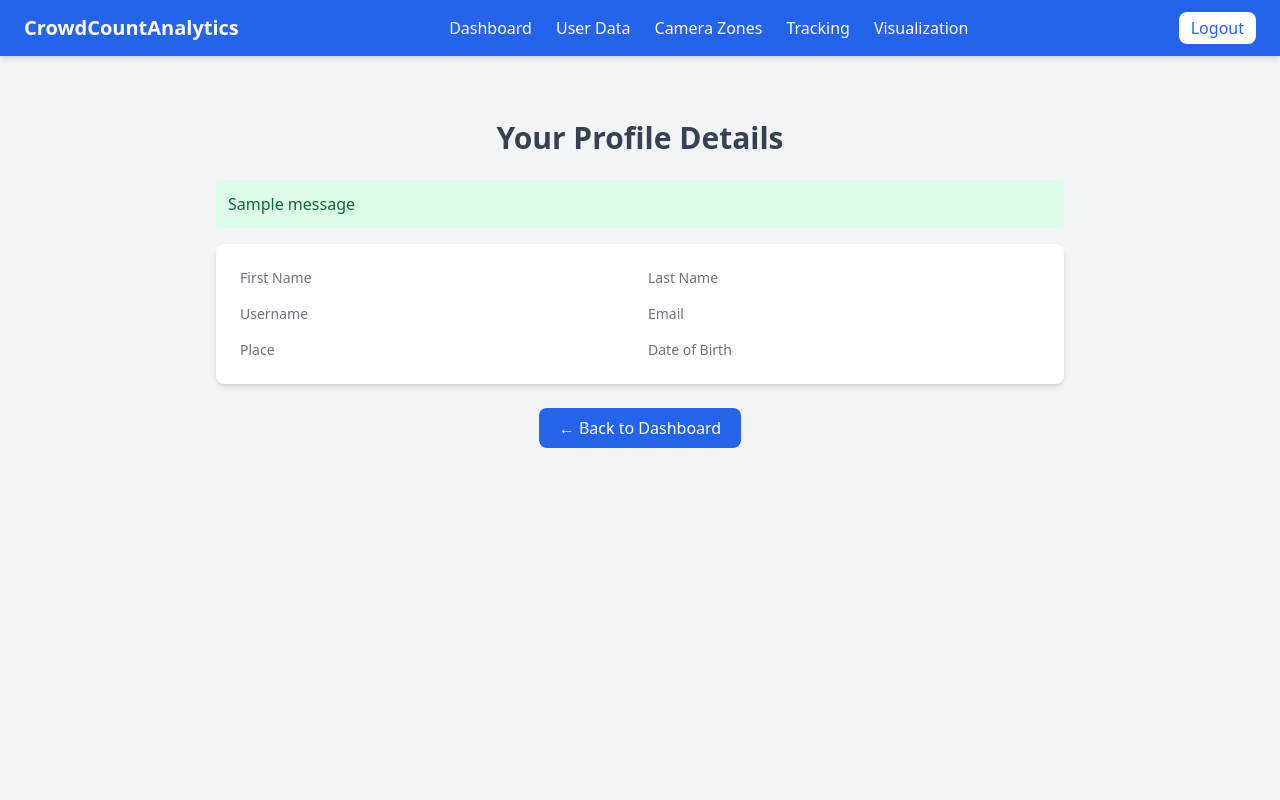
After one commit to kumaraswamy324/crowdcountanalytics, a Flask app: template templates/userdata.html in a window 1280 px wide. The commit adds this page. Run offline with Flask 3, Linux system fonts and the light colour scheme; the template is opened without the code that fills it, so the values that code supplies are empty; one stand-in notice (Sample message) is shown; some libraries are stand-ins or nearby versions.

Commit message:
Milestone 4

```diff
--- a/app.py
+++ b/app.py
@@ -1,8 +1,8 @@
 # app.py
 from flask import Flask, render_template, request
-from routes.auth import auth_bp
+from routes.auth import auth_bp, token_required
 from routes.zones import zones_bp
-from routes.tracking import tracking_bp   # <-- new tracking blueprint
+from routes.tracking import tracking_bp
 
 import os
 from werkzeug.utils import secure_filename
@@ -25,16 +25,19 @@ def landing():
     return render_template("landing.html")
 
 @app.route("/zones")
-def zones():
+@token_required
+def zones(current_user):
     tab = request.args.get("tab", "draw")  # default = draw
     return render_template("zones.html", tab=tab)
 
 @app.route("/zone_counts")
-def zone_counts():
+@token_required
+def zone_counts(current_user):
     return render_template("zone_counts.html")
 
 @app.route("/tracking_page")
-def tracking_page():
+@token_required
+def tracking_page(current_user):
     """
     Page for live tracking results
     """
--- a/routes/auth.py
+++ b/routes/auth.py
@@ -1,24 +1,60 @@
-
-from flask import Blueprint, render_template, request, redirect, url_for, flash
+from flask import Blueprint, render_template, request, redirect, url_for, flash, make_response
 from werkzeug.security import generate_password_hash, check_password_hash
 from db import get_db_connection
+import jwt
+import datetime
+from functools import wraps
 
-# Blueprint for authentication
 auth_bp = Blueprint("auth", __name__)
+SECRET_KEY = "your_jwt_secret_here"  # change this to a secure, random key
+
+
+# ---------------- JWT Token Decorator ----------------
+def token_required(f):
+    @wraps(f)
+    def decorated(*args, **kwargs):
+        token = request.cookies.get("token")
+        if not token:
+            flash("Please login first.", "error")
+            return redirect(url_for("auth.login"))
+
+        try:
+            data = jwt.decode(token, SECRET_KEY, algorithms=["HS256"])
+            current_user = data.get("username")  # fetch username from token
+        except jwt.ExpiredSignatureError:
+            flash("Session expired. Please login again.", "error")
+            return redirect(url_for("auth.login"))
+        except jwt.InvalidTokenError:
+            flash("Invalid token. Please login again.", "error")
+            return redirect(url_for("auth.login"))
+
+        return f(current_user, *args, **kwargs)
+
+    return decorated
 
 
 # ---------------- Register ----------------
 @auth_bp.route("/register", methods=["GET", "POST"])
 def register():
     if request.method == "POST":
+        first_name = request.form["first_name"]
+        last_name = request.form["last_name"]
         username = request.form["username"]
         email = request.form["email"]
         password = request.form["password"]
+        confirm_password = request.form["confirm_password"]
+        place = request.form["place"]
+        dob = request.form["dob"]
+
+        # Password confirmation check
+        if password != confirm_password:
+            flash("Passwords do not match!", "error")
+            return redirect(url_for("auth.register"))
 
         conn = get_db_connection()
         cursor = conn.cursor(dictionary=True)
 
-        # Check if username or email already exists
+        # Check if user exists
         cursor.execute(
             "SELECT * FROM users WHERE username=%s OR email=%s", (username, email)
         )
@@ -30,28 +66,31 @@ def register():
             conn.close()
             return redirect(url_for("auth.register"))
 
-        # Hash the password before saving
+        # Hash password and insert
         hashed_password = generate_password_hash(password)
-
         cursor.execute(
-            "INSERT INTO users (username, email, password) VALUES (%s, %s, %s)",
-            (username, email, hashed_password),
+            """
+            INSERT INTO users (first_name, last_name, username, email, password, place, dob)
+            VALUES (%s, %s, %s, %s, %s, %s, %s)
+            """,
+            (first_name, last_name, username, email, hashed_password, place, dob),
         )
         conn.commit()
         cursor.close()
         conn.close()
 
         flash("Registration successful! Please login.", "success")
-        return redirect(url_for("auth.login"))  # 🔑 Go directly to login
+        return redirect(url_for("auth.login"))
 
     return render_template("register.html")
+
 
 
 # ---------------- Login ----------------
 @auth_bp.route("/login", methods=["GET", "POST"])
 def login():
     if request.method == "POST":
-        login_id = request.form["login_id"]  # username or email
+        login_id = request.form["login_id"]
         password = request.form["password"]
 
         conn = get_db_connection()
@@ -61,21 +100,62 @@ def login():
             "SELECT * FROM users WHERE username=%s OR email=%s", (login_id, login_id)
         )
         user = cursor.fetchone()
-
         cursor.close()
         conn.close()
 
-        if user and check_password_hash(user["password"], password):
-            flash("Login successful!", "success")
-            return redirect(url_for("auth.dashboard"))
-        else:
-            flash("Entered username/email or password is wrong!", "error")
+        if not user or not check_password_hash(user["password"], password):
+            flash("Invalid username/email or password!", "error")
             return redirect(url_for("auth.login"))
+
+        # Create JWT including username
+        token = jwt.encode(
+            {
+                "username": user["username"],
+                "exp": datetime.datetime.utcnow() + datetime.timedelta(hours=1),
+            },
+            SECRET_KEY,
+            algorithm="HS256",
+        )
+
+        resp = make_response(redirect(url_for("auth.dashboard")))
+        resp.set_cookie("token", token, httponly=True, samesite="Lax")
+
+        flash("Login successful!", "success")
+        return resp
 
     return render_template("login.html")
 
 
 # ---------------- Dashboard ----------------
 @auth_bp.route("/dashboard")
-def dashboard():
-    return render_template("dashboard.html")
+@token_required
+def dashboard(current_user):
+    return render_template("dashboard.html", username=current_user)
+
+
+# ---------------- Logout ----------------
+@auth_bp.route("/logout")
+def logout():
+    resp = make_response(redirect(url_for("auth.login")))
+    resp.delete_cookie("token")
+    flash("Logged out successfully.", "success")
+    return resp
+
+# ---------------- User Data Page ----------------
+@auth_bp.route("/userdata")
+@token_required
+def userdata(current_user):
+    conn = get_db_connection()
+    cursor = conn.cursor(dictionary=True)
+
+    cursor.execute("SELECT first_name, last_name, username, email, place, dob FROM users WHERE username=%s", (current_user,))
+    user = cursor.fetchone()
+
+    cursor.close()
+    conn.close()
+
+    if not user:
+        flash("User not found!", "error")
+        return redirect(url_for("auth.dashboard"))
+
+    return render_template("userdata.html", user=user)
--- a/routes/tracking.py
+++ b/routes/tracking.py
@@ -1,4 +1,3 @@
-#tracking.py:
 from flask import Blueprint, jsonify, request
 from ultralytics import YOLO
 import cv2
@@ -7,6 +6,7 @@ import json
 import time
 import threading
 import collections
+import numpy as np  # For warmup frame
 
 
 try:
@@ -20,9 +20,21 @@ except ImportError:
 tracking_bp = Blueprint("tracking", __name__, url_prefix="/tracking")
 
 
+# YOLOv8 model
 model = YOLO("yolov8n.pt")
 
 
+# Warmup function to reduce first-frame lag
+def warmup_model():
+    dummy_frame = 255 * np.ones((640, 480, 3), dtype=np.uint8)
+    for _ in range(3):
+        model(dummy_frame, conf=0.5, verbose=False)
+
+
+warmup_model()
+
+
+# DeepSORT tracker
 if DEEPSORT_AVAILABLE:
     tracker = DeepSort(
         max_age=15,
@@ -30,45 +42,42 @@ if DEEPSORT_AVAILABLE:
         nms_max_overlap=1.0,
         max_cosine_distance=0.15,
         nn_budget=None,
-        override_track_class=None,
         embedder="mobilenet",
         half=True,
         bgr=True,
         embedder_gpu=True,
-        embedder_model_name=None,
-        embedder_wts=None,
-        polygon=False,
-        today=None
+        polygon=False
     )
 else:
     tracker = None
 
 
+# Zones
 ZONES_FILE = "zones.json"
 
 
-video_path = "static/sample_video2.mp4"
-cap = cv2.VideoCapture(video_path)
+# Video capture
+video_path = None  # No default video
+cap = None
 camera_cap = None
 use_camera = False
 cap_lock = threading.Lock()
 
 
+# Tracking state
 current_tracks = []
 frame_count = 0
 last_update_time = time.time()
+last_frame_time = 0
+MIN_FRAME_INTERVAL = 0.07  # Increased for steady backend processing
 
 
-last_frame_time = 0
-MIN_FRAME_INTERVAL = 0.05  # seconds
+# Zone counts
+last_zone_counts = {}
+zone_counts_history = collections.deque(maxlen=300)  # last 300 history points
 
 
-# Store the latest zone counts globally
-last_zone_counts = {}
-
-
-# Store up to last 300 history points (e.g., last 5 minutes if updating every second)
-zone_counts_history = collections.deque(maxlen=300)
+# ---------------------- Utility Functions ---------------------- #
 
 
 def load_zones_from_file():
@@ -86,13 +95,9 @@ def yolo_to_deepsort_format(results):
     for result in results:
         for box in result.boxes:
             x1, y1, x2, y2 = map(float, box.xyxy[0])
-
-
             confidence = float(box.conf[0])
             class_id = int(box.cls[0])
             class_name = model.names[class_id]
-
-
             if class_name == "person" and confidence >= 0.3:
                 width = x2 - x1
                 height = y2 - y1
@@ -115,8 +120,11 @@ def is_person_in_zone(bbox, zone):
 def update_single_tracking_frame():
     global cap, camera_cap, use_camera, current_tracks, frame_count, last_update_time, last_zone_counts
 
+    with cap_lock:
+        # Stop if no video and camera not active
+        if not use_camera and (cap is None or not cap.isOpened()):
+            return None
 
-    with cap_lock:
         if use_camera:
             if camera_cap is None or not camera_cap.isOpened():
                 return None
@@ -124,10 +132,6 @@ def update_single_tracking_frame():
             if not ret:
                 return None
         else:
-            if cap is None or not cap.isOpened():
-                cap = cv2.VideoCapture(video_path)
-                if not cap.isOpened():
-                    return None
             ret, frame = cap.read()
             if not ret:
                 cap.release()
@@ -136,36 +140,27 @@ def update_single_tracking_frame():
                 if not ret:
                     return None
 
-
     frame_count += 1
 
-
+    # Resize frame for YOLO
     input_width, input_height = 640, 480
     frame_resized = cv2.resize(frame, (input_width, input_height))
 
-
     results = model(frame_resized, conf=0.5, verbose=False)
-
-
     detections = yolo_to_deepsort_format(results)
 
-
     tracks = tracker.update_tracks(detections, frame=frame_resized) if tracker else []
-
 
     formatted_tracks = []
     for track in tracks:
         if not track.is_confirmed():
             continue
-
-
         track_id = track.track_id
         ltrb = track.to_ltrb()
         det_class = track.get_det_class()
         class_name = model.names[det_class] if det_class is not None else "person"
         det_conf = track.get_det_conf()
         confidence = float(det_conf) if det_conf is not None else None
-
 
         formatted_tracks.append({
             "track_id": track_id,
@@ -174,11 +169,10 @@ def update_single_tracking_frame():
             "confidence": confidence
         })
 
-
     current_tracks = formatted_tracks
     last_update_time = time.time()
 
-
+    # Calculate zone counts
     zones = load_zones_from_file()
     zone_counts = {zone["name"]: 0 for zone in zones}
     for track in current_tracks:
@@ -187,45 +181,36 @@ def update_single_tracking_frame():
             if is_person_in_zone(bbox, zone):
                 zone_counts[zone["name"]] += 1
 
-
     last_zone_counts = zone_counts
 
-
-    # Append to history with timestamp for zone counts history
-    timestamp = time.time()
+    # Append to history
     zone_counts_history.append({
-        "timestamp": timestamp,
+        "timestamp": time.time(),
         "zone_counts": zone_counts.copy()
     })
 
+    return formatted_tracks, zone_counts, input_width, input_height
 
-    return formatted_tracks, zone_counts, input_width, input_height
+
+# ---------------------- Routes ---------------------- #
 
 
 @tracking_bp.route("/update", methods=["POST"])
 def update_tracking():
     global last_frame_time
 
-
     now = time.time()
     if now - last_frame_time < MIN_FRAME_INTERVAL:
         return jsonify({"status": "waiting", "message": "Throttling requests"}), 429
     last_frame_time = now
 
-
     if not DEEPSORT_AVAILABLE:
-        return jsonify({
-            "status": "error",
-            "message": "DeepSORT not available. Please install deep-sort-realtime"
-        }), 500
-
+        return jsonify({"status": "error", "message": "DeepSORT not available"}), 500
 
     try:
         result = update_single_tracking_frame()
         if result is None:
-            return jsonify({"status": "error", "message": "Frame update failed"}), 500
-
-
+            return jsonify({"status": "error", "message": "No video or camera active"}), 400
         formatted_tracks, zone_counts, frame_width, frame_height = result
         return jsonify({
             "status": "success",
@@ -245,10 +230,7 @@ def update_tracking():
 def get_zone_counts():
     global last_zone_counts
     try:
-        return jsonify({
-            "status": "success",
-            "zone_counts": last_zone_counts
-        })
+        return jsonify({"status": "success", "zone_counts": last_zone_counts})
     except Exception as e:
         return jsonify({"status": "error", "message": str(e)}), 500
 
@@ -258,33 +240,29 @@ def get_zone_counts_history():
     try:
         limit = int(request.args.get("limit", 100))
         hist = list(zone_counts_history)[-limit:]
-        return jsonify({
-            "status": "success",
-            "history": hist,
-        })
+        return jsonify({"status": "success", "history": hist})
     except Exception as e:
         return jsonify({"status": "error", "message": str(e)}), 500
 
 
 @tracking_bp.route("/set_video_path", methods=["POST"])
 def set_video_path():
-    global video_path, cap, use_camera
+    global video_path, cap, use_camera, last_zone_counts, zone_counts_history
     try:
         data = request.get_json()
         new_path = data.get("video_path")
         if not new_path:
             return jsonify({"status": "error", "message": "No video_path provided"}), 400
 
-
         use_camera = False
 
-
         abs_path = os.path.join(os.getcwd(), new_path.lstrip('/'))
-
-
         if not os.path.exists(abs_path):
             return jsonify({"status": "error", "message": "File not found"}), 400
 
+        # Reset zone counts and history
+        last_zone_counts = {}
+        zone_counts_history.clear()
 
         with cap_lock:
             if cap and cap.isOpened():
@@ -293,7 +271,6 @@ def set_video_path():
             video_path = abs_path
             if not cap.isOpened():
                 return jsonify({"status": "error", "message": "Failed to open video at path"}), 500
-
 
         return jsonify({"status": "success", "message": f"Video source updated to {video_path}"})
     except Exception as e:
@@ -306,8 +283,6 @@ def set_camera_mode():
     try:
         data = request.get_json()
         enable_camera = data.get("enable_camera", False)
-
-
         with cap_lock:
             if enable_camera:
                 if cap and cap.isOpened():
@@ -324,8 +299,12 @@ def set_camera_mode():
                     camera_cap.release()
                     camera_cap = None
                 use_camera = False
-
-
         return jsonify({"status": "success", "camera_enabled": use_camera})
     except Exception as e:
         return jsonify({"status": "error", "message": f"Exception: {str(e)}"}), 500
+
+
+# ---------------------- Keepalive ---------------------- #
+@tracking_bp.route("/keepalive", methods=["POST"])
+def keepalive():
+    return jsonify({"status": "success", "message": "Keepalive OK"})
--- a/templates/navbar.html
+++ b/templates/navbar.html
@@ -9,20 +9,16 @@
     <!-- Menu Links -->
     <div class="hidden md:flex space-x-6 font-medium">
       <a href="{{ url_for('auth.dashboard')}}" class="hover:text-gray-200">Dashboard</a>
-      <a href="#" class="hover:text-gray-200">User Management</a>
+      <a href="{{ url_for('auth.userdata') }}" class="hover:text-gray-200">User Data</a>
       <a href="{{ url_for('zones')}}" class="hover:text-gray-200">Camera Zones</a>
-      <a href="{{ url_for('zone_counts') }}" class="hover:text-gray-200">Zone Counts</a>
       <a href="{{ url_for('tracking_page') }}" class="hover:text-gray-200">Tracking</a>
-      <a href="#" class="hover:text-gray-200">Export data</a>
-      <a href="#" class="hover:text-gray-200">Settings</a>
+      <a href="{{ url_for('zone_counts') }}" class="hover:text-gray-200">Visualization</a>
     </div>
-
-
       <!-- Logout -->
-      <a href="{{ url_for('landing')}}"
-         class="flex items-center space-x-2 bg-white text-blue-600 px-3 py-1 rounded-lg font-medium">
-        <span>Logout</span>
-      </a>
+    <a href="{{ url_for('auth.logout')}}"
+       class="flex items-center space-x-2 bg-white text-blue-600 px-3 py-1 rounded-lg font-medium">
+      <span>Logout</span>
+    </a>
     </div>
   </div>
 </nav>
--- /dev/null
+++ b/templates/userdata.html
@@ -0,0 +1,66 @@
+<!DOCTYPE html>
+<html lang="en">
+<head>
+  <meta charset="UTF-8">
+  <title>User Data</title>
+  <script src="https://cdn.tailwindcss.com"></script>
+</head>
+<body class="bg-gray-100 min-h-screen">
+
+  {% include 'navbar.html' %}
+
+  <div class="max-w-4xl mx-auto mt-10 p-6">
+    <h2 class="text-3xl font-bold text-gray-700 mb-6 text-center">Your Profile Details</h2>
+
+    <!-- Flash messages -->
+    {% with messages = get_flashed_messages(with_categories=true) %}
+      {% if messages %}
+        <div class="mb-4">
+          {% for category, message in messages %}
+            <div class="p-3 rounded {{ 'bg-green-100 text-green-800' if category=='success' else 'bg-red-100 text-red-800' }}">
+              {{ message }}
+            </div>
+          {% endfor %}
+        </div>
+      {% endif %}
+    {% endwith %}
+
+    <!-- User Info Card -->
+    <div class="bg-white shadow-md rounded-lg p-6 space-y-4">
+      <div class="grid grid-cols-1 md:grid-cols-2 gap-4">
+        <div>
+          <h3 class="text-gray-500 text-sm">First Name</h3>
+          <p class="text-gray-800 font-medium">{{ user.first_name }}</p>
+        </div>
+        <div>
+          <h3 class="text-gray-500 text-sm">Last Name</h3>
+          <p class="text-gray-800 font-medium">{{ user.last_name }}</p>
+        </div>
+        <div>
+          <h3 class="text-gray-500 text-sm">Username</h3>
+          <p class="text-gray-800 font-medium">{{ user.username }}</p>
+        </div>
+        <div>
+          <h3 class="text-gray-500 text-sm">Email</h3>
+          <p class="text-gray-800 font-medium">{{ user.email }}</p>
+        </div>
+        <div>
+          <h3 class="text-gray-500 text-sm">Place</h3>
+          <p class="text-gray-800 font-medium">{{ user.place }}</p>
+        </div>
+        <div>
+          <h3 class="text-gray-500 text-sm">Date of Birth</h3>
+          <p class="text-gray-800 font-medium">{{ user.dob }}</p>
+        </div>
+      </div>
+    </div>
+
+    <div class="mt-6 text-center">
+      <a href="{{ url_for('auth.dashboard') }}" class="inline-block bg-blue-600 text-white px-5 py-2 rounded-lg hover:bg-blue-700 transition">
+        ← Back to Dashboard
+      </a>
+    </div>
+  </div>
+
+</body>
+</html>
```
Also changed, not shown: templates/dashboard.html (+59 -5 lines), templates/register.html (+6 -1 lines), templates/tracking.html (+54 -77 lines), templates/zone_counts.html (+58 -43 lines), static/images/dashboardimage.jpg (added), 9 other files.
